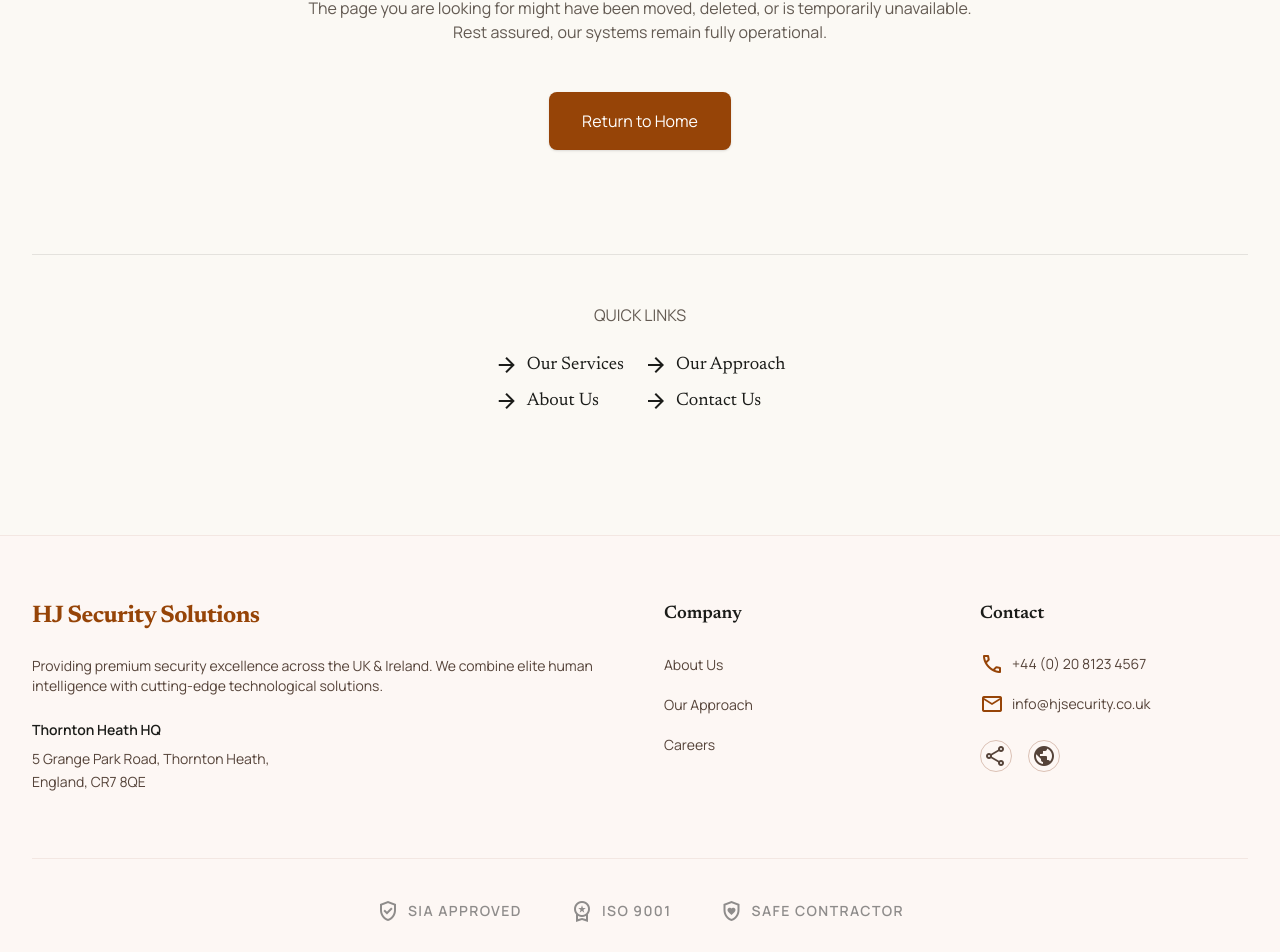
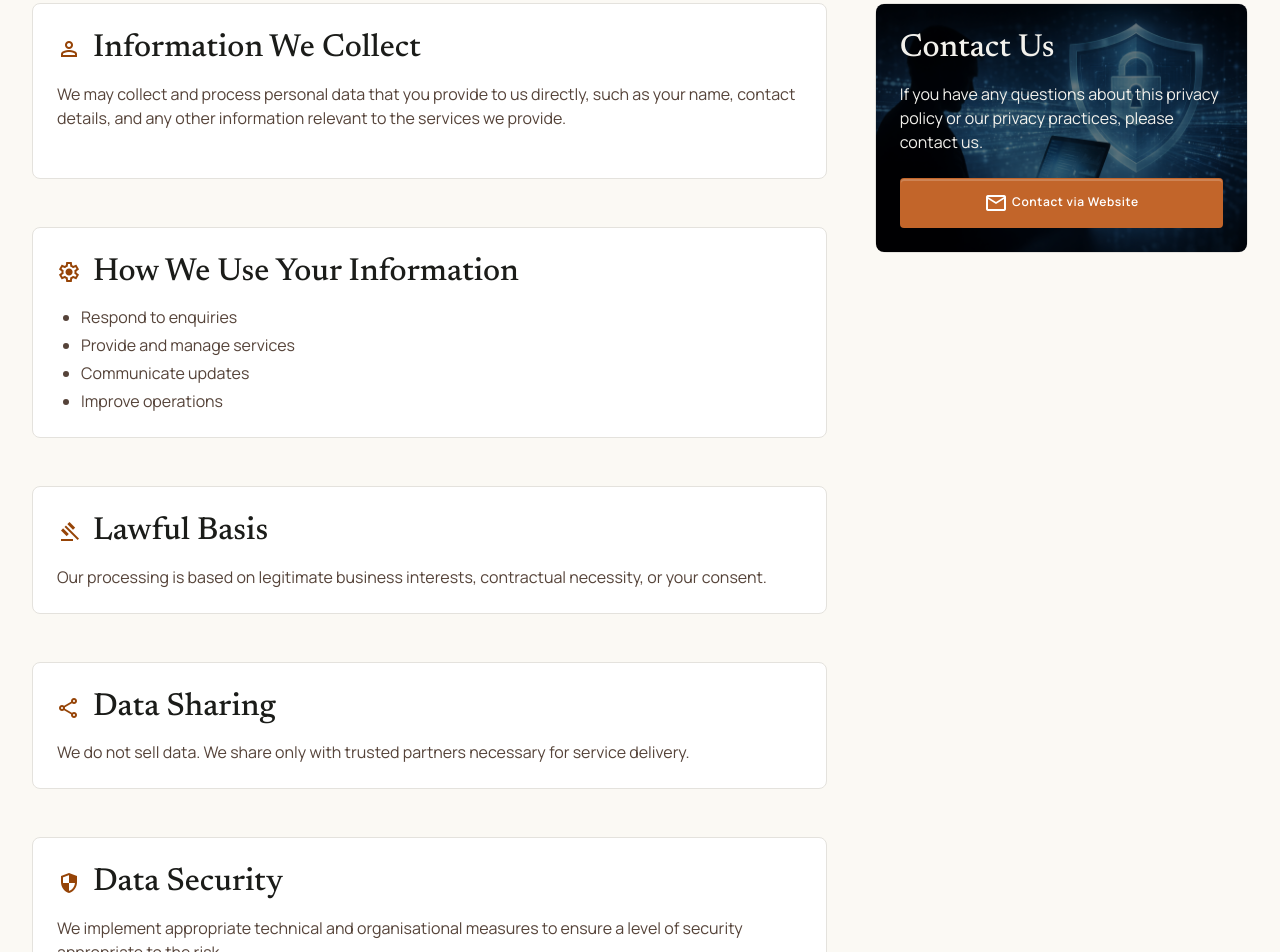
Before and after one commit to shahzaibdev1/hj-security-solutions, a Next.js app: page /privacy-policy in a window 1280 px wide. Before the commit this address had no page. Shown: the part 346-1298 px from the top of the page. Built offline with nearby package versions, Linux system fonts and the light colour scheme.

Commit message:
feat: add Privacy Policy component and page, include privacy policy image

```diff
--- /dev/null
+++ b/src/app/privacy-policy/page.tsx
@@ -0,0 +1,7 @@
+import PrivacyPolicy from "@/components/privacy-policy/PrivacyPolicy";
+
+const page = () => {
+  return <PrivacyPolicy />;
+};
+
+export default page;
--- a/src/components/contact-us/ContactUs.tsx
+++ b/src/components/contact-us/ContactUs.tsx
@@ -227,14 +227,14 @@ const ContactUs = () => {
           referrerPolicy="no-referrer-when-downgrade"
         ></iframe>
         {/* <!-- Map Overlay UI --> */}
-        <div className="absolute bottom-6 right-6 flex flex-col gap-2">
+        {/* <div className="absolute bottom-6 right-6 flex flex-col gap-2">
           <button className="w-10 h-10 bg-surface text-on-surface rounded-lg shadow-sm border border-outline-variant/50 flex items-center justify-center hover:bg-surface-variant hover:text-primary transition-colors focus:outline-none">
             <span className="material-symbols-outlined">add</span>
           </button>
           <button className="w-10 h-10 bg-surface text-on-surface rounded-lg shadow-sm border border-outline-variant/50 flex items-center justify-center hover:bg-surface-variant hover:text-primary transition-colors focus:outline-none">
             <span className="material-symbols-outlined">remove</span>
           </button>
-        </div>
+        </div> */}
       </section>
     </main>
   );
--- /dev/null
+++ b/src/components/privacy-policy/PrivacyPolicy.tsx
@@ -0,0 +1,107 @@
+import Image from "next/image";
+
+const PrivacyPolicy = () => {
+  return (
+    <main className="flex-grow pt-xl pb-xl max-w-[1280px] mx-auto px-8 w-full">
+      <header className="mb-lg max-w-3xl">
+        <h1 className="font-display-xl text-display-xl text-on-surface mb-sm">Privacy Policy</h1>
+        <p className="font-body-lg text-body-lg text-on-surface-variant">
+          HJ Security Solutions Limited is committed to protecting and respecting your privacy in accordance with UK
+          data protection laws, including the UK GDPR.
+        </p>
+      </header>
+      <div className="grid grid-cols-1 md:grid-cols-12 gap-lg">
+        <div className="md:col-span-8 space-y-lg">
+          <section className="bg-surface-container-lowest p-md rounded-lg border border-surface-variant">
+            <h2 className="font-headline-md text-headline-md text-on-surface mb-sm flex items-center gap-sm">
+              <span className="material-symbols-outlined text-primary">person</span>
+              Information We Collect
+            </h2>
+            <p className="text-on-surface-variant mb-md">
+              We may collect and process personal data that you provide to us directly, such as your name, contact
+              details, and any other information relevant to the services we provide.
+            </p>
+          </section>
+          <section className="bg-surface-container-lowest p-md rounded-lg border border-surface-variant">
+            <h2 className="font-headline-md text-headline-md text-on-surface mb-sm flex items-center gap-sm">
+              <span className="material-symbols-outlined text-primary">settings</span>
+              How We Use Your Information
+            </h2>
+            <ul className="list-disc pl-md text-on-surface-variant space-y-xs">
+              <li>Respond to enquiries</li>
+              <li>Provide and manage services</li>
+              <li>Communicate updates</li>
+              <li>Improve operations</li>
+            </ul>
+          </section>
+          <section className="bg-surface-container-lowest p-md rounded-lg border border-surface-variant">
+            <h2 className="font-headline-md text-headline-md text-on-surface mb-sm flex items-center gap-sm">
+              <span className="material-symbols-outlined text-primary">gavel</span>
+              Lawful Basis
+            </h2>
+            <p className="text-on-surface-variant">
+              Our processing is based on legitimate business interests, contractual necessity, or your consent.
+            </p>
+          </section>
+          <section className="bg-surface-container-lowest p-md rounded-lg border border-surface-variant">
+            <h2 className="font-headline-md text-headline-md text-on-surface mb-sm flex items-center gap-sm">
+              <span className="material-symbols-outlined text-primary">share</span>
+              Data Sharing
+            </h2>
+            <p className="text-on-surface-variant">
+              We do not sell data. We share only with trusted partners necessary for service delivery.
+            </p>
+          </section>
+          <section className="bg-surface-container-lowest p-md rounded-lg border border-surface-variant">
+            <h2 className="font-headline-md text-headline-md text-on-surface mb-sm flex items-center gap-sm">
+              <span className="material-symbols-outlined text-primary">security</span>
+              Data Security
+            </h2>
+            <p className="text-on-surface-variant">
+              We implement appropriate technical and organisational measures to ensure a level of security appropriate
+              to the risk.
+            </p>
+          </section>
+          <section className="bg-surface-container-lowest p-md rounded-lg border border-surface-variant">
+            <h2 className="font-headline-md text-headline-md text-on-surface mb-sm flex items-center gap-sm">
+              <span className="material-symbols-outlined text-primary">schedule</span>
+              Data Retention
+            </h2>
+            <p className="text-on-surface-variant">
+              We retain personal data only as long as necessary for the purposes it was collected.
+            </p>
+          </section>
+          <section className="bg-surface-container-lowest p-md rounded-lg border border-surface-variant">
+            <h2 className="font-headline-md text-headline-md text-on-surface mb-sm flex items-center gap-sm">
+              <span className="material-symbols-outlined text-primary">fact_check</span>
+              Your Rights
+            </h2>
+            <p className="text-on-surface-variant">
+              You have rights to access, correct, delete, or object to the processing of your personal data.
+            </p>
+          </section>
+        </div>
+        <div className="md:col-span-4">
+          <div className="sticky top-md bg-surface-container-low p-md rounded-xl border border-surface-variant">
+            <Image
+              fill
+              alt="Abstract architectural security concept"
+              className="w-full h-48 object-cover rounded-lg mb-md  brightness-50 z-[-1]"
+              data-alt="A sophisticated, sun-baked minimalist architectural abstract. Warm off-white and soft stone-colored geometric shapes interlock, illuminated by sharp, bright sunlight creating crisp shadows. A hint of deep terracotta orange is visible in a subtle reflection, perfectly matching the UI's quiet luxury executive security aesthetic."
+              src="/images/privacy-policy/privacy-policy.png"
+            />
+            <h3 className="font-headline-md text-headline-md text-inverse-on-surface mb-sm z-10">Contact Us</h3>
+            <p className="text-inverse-on-surface mb-md font-body-sm z-10">
+              If you have any questions about this privacy policy or our privacy practices, please contact us.
+            </p>
+            <button className="w-full bg-[#c2652a] text-white z-10 font-label-sm text-label-sm py-sm px-md rounded border border-transparent shadow-[inset_0_2px_0_rgba(255,255,255,0.2)] hover:bg-[#a05220] transition-colors flex items-center justify-center gap-xs">
+              <span className="material-symbols-outlined text-[16px]">mail</span> Contact via Website
+            </button>
+          </div>
+        </div>
+      </div>
+    </main>
+  );
+};
+
+export default PrivacyPolicy;
```
Also changed, not shown: public/images/privacy-policy/privacy-policy.png (added).
